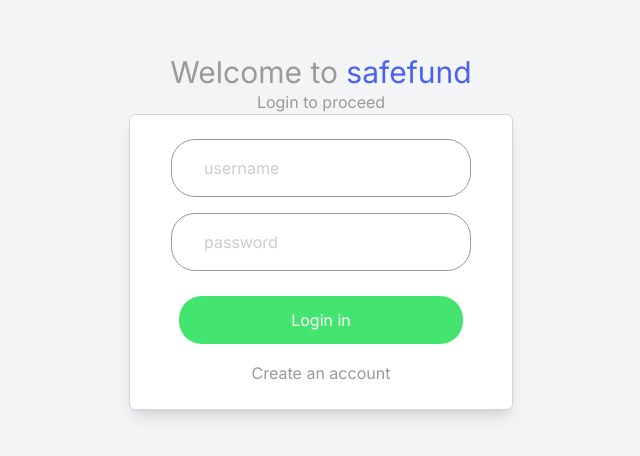
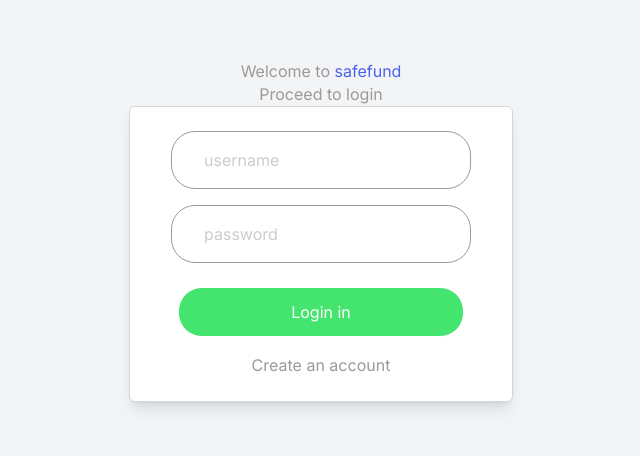
Before and after one commit to Shubhangpathak/Expense-Tracker-App, a React (Vite) app in the folder client/: page /signin in a window 1280 px wide. Shown: the part 168-624 px from the top of the page, without its empty margins (319-959 px from the left). Built offline with nearby package versions, Linux system fonts and the light colour scheme.

Commit message:
fixed font size issue where everything is small

```diff
--- a/client/src/index.css
+++ b/client/src/index.css
@@ -2,7 +2,7 @@
 @import "tailwindcss";
 * {
   font-family: "Inter", sans-serif;
-  font-size: calc(2 / 1.5);
+  font-size: 16px; /* Fixed base font size */
   /* background-color: #070a13; */
   color: #9b9a9a;
   /* position: relative; */
--- a/client/src/pages/Signin.jsx
+++ b/client/src/pages/Signin.jsx
@@ -44,7 +44,7 @@ function Signin(type, placeholder, value, onChange) {
         <h3 className="text-3xl">
           Welcome to <span className="text-clr-sapphire">safefund</span>
         </h3>
-        <p>Login to proceed</p>
+        <p>Proceed to login</p>
 
         <form
           onSubmit={handleSignin}
```
